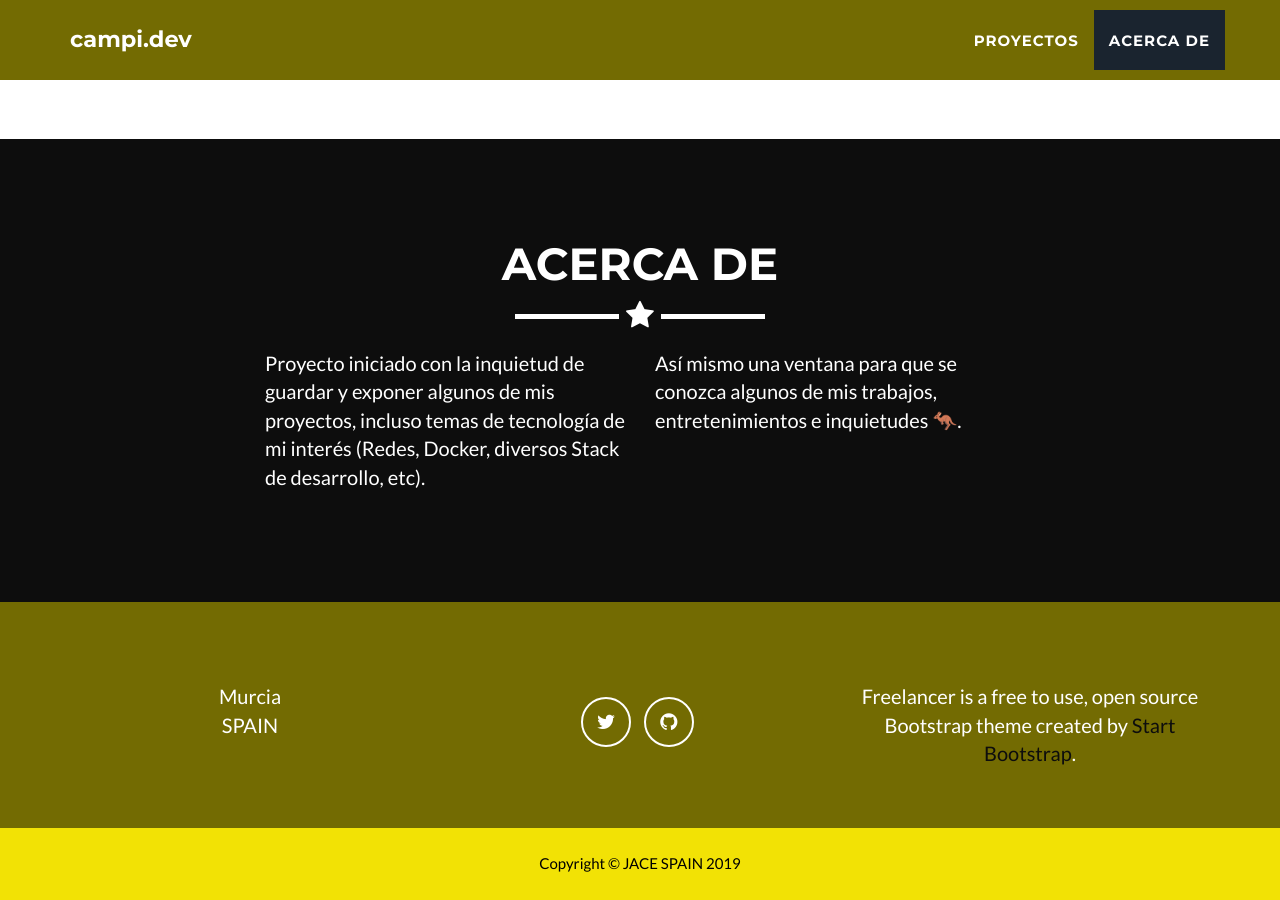
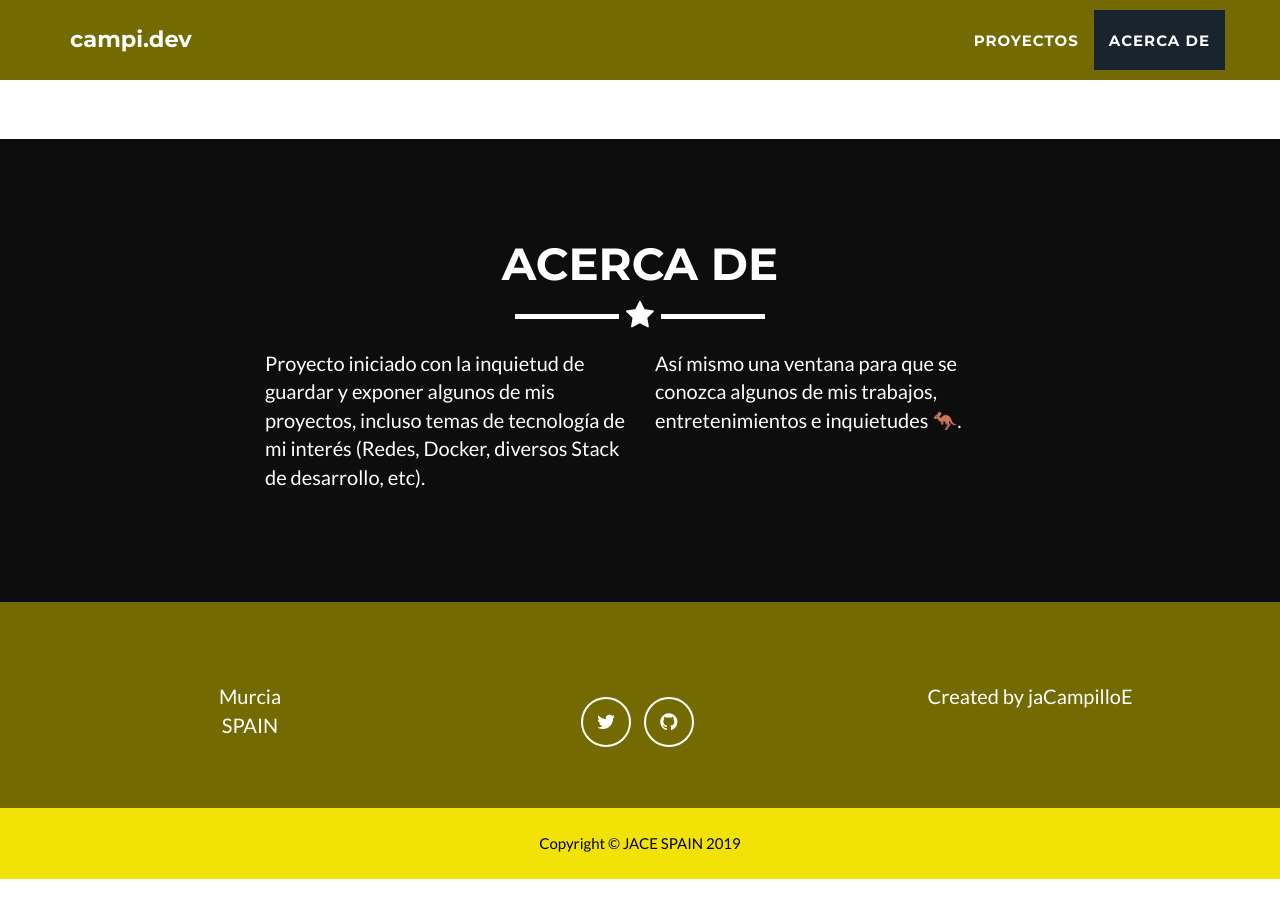
Before and after one commit to joseantoniocampillo/joseantoniocampillo.github.io, a Jekyll site: the page built from index.html, in a window 1280 px wide and 900 px high, scrolled down 902 px. Built offline with Jekyll 4.4.1, drawn with Linux system fonts in a browser that asks for light colours; after the commit the page ends 1781 px from its top, so only the background shows below that.

Commit message:
cambia los créditos 👌

```diff
--- a/_config.yml
+++ b/_config.yml
@@ -57,7 +57,7 @@
   - line: SPAIN
 
 # Credits content
-credits: 'Freelancer is a free to use, open source Bootstrap theme created by <a href="http://startbootstrap.com">Start Bootstrap</a>.'
+credits: 'Created by jaCampilloE'
 
 # Build settings
 markdown: kramdown
```
